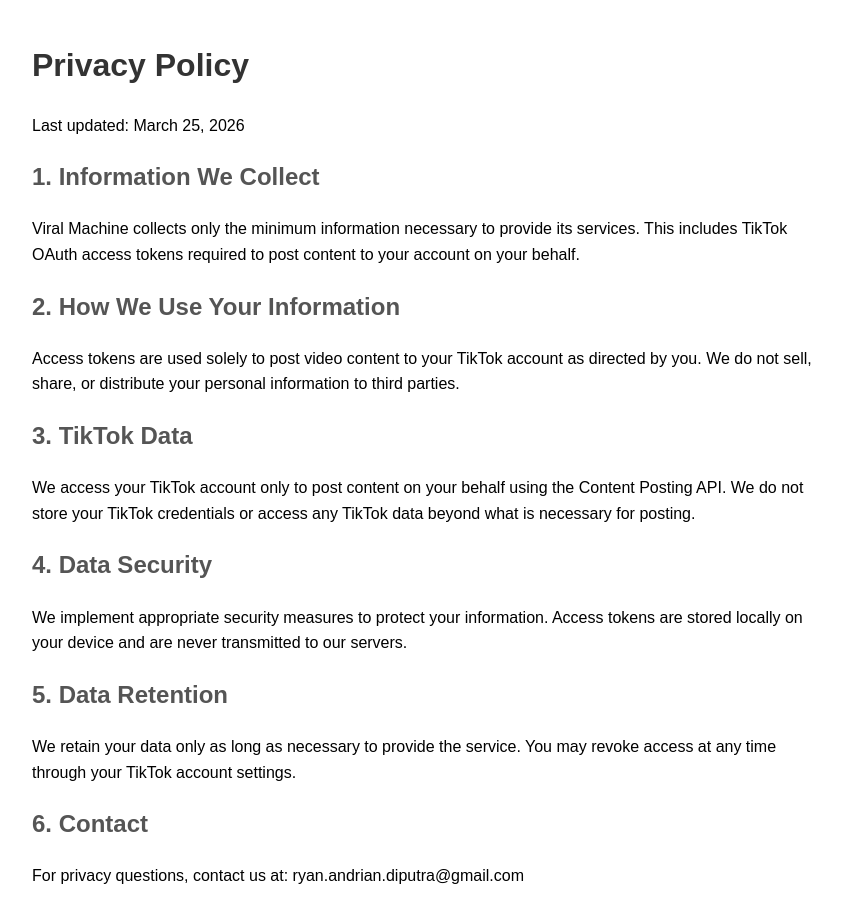
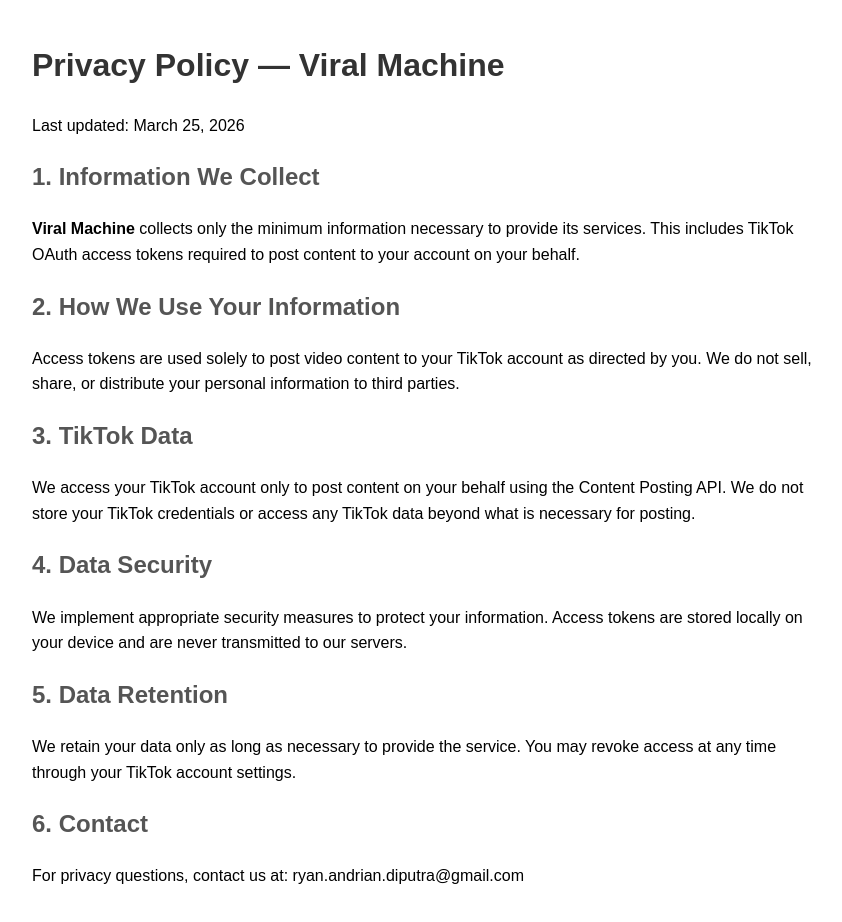
Before and after one commit to ryanandrian/viral-machine-web, a plain HTML site: page privacy.html in a window 1280 px wide. Shown: the whole page, without its empty margins (208-1050 px from the left). Drawn offline with Linux system fonts and the light colour scheme.

Commit message:
fix: add app name to ToS and Privacy Policy for TikTok review

```diff
--- a/privacy.html
+++ b/privacy.html
@@ -4,10 +4,10 @@
 <style>body{font-family:Arial,sans-serif;max-width:800px;margin:40px auto;padding:0 20px;line-height:1.6}h1{color:#333}h2{color:#555}</style>
 </head>
 <body>
-<h1>Privacy Policy</h1>
+<h1>Privacy Policy — Viral Machine</h1>
 <p>Last updated: March 25, 2026</p>
 <h2>1. Information We Collect</h2>
-<p>Viral Machine collects only the minimum information necessary to provide its services. This includes TikTok OAuth access tokens required to post content to your account on your behalf.</p>
+<p><strong>Viral Machine</strong> collects only the minimum information necessary to provide its services. This includes TikTok OAuth access tokens required to post content to your account on your behalf.</p>
 <h2>2. How We Use Your Information</h2>
 <p>Access tokens are used solely to post video content to your TikTok account as directed by you. We do not sell, share, or distribute your personal information to third parties.</p>
 <h2>3. TikTok Data</h2>
```
Also changed, not shown: terms.html (+2 -2 lines).
